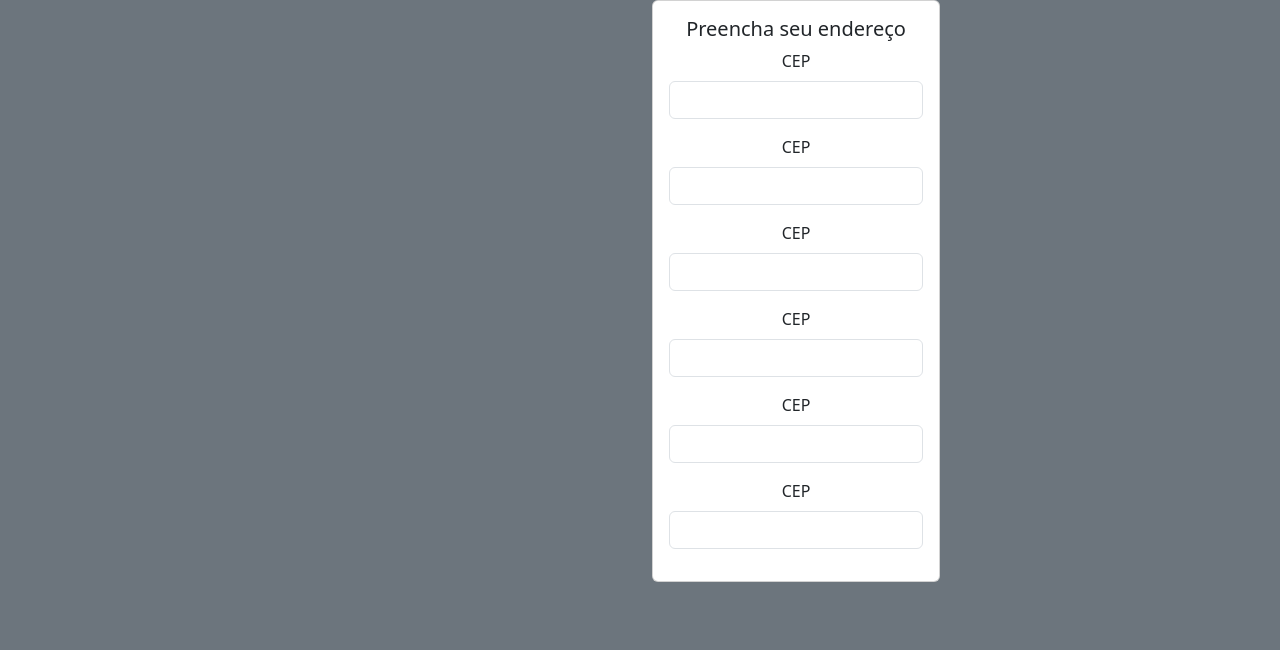
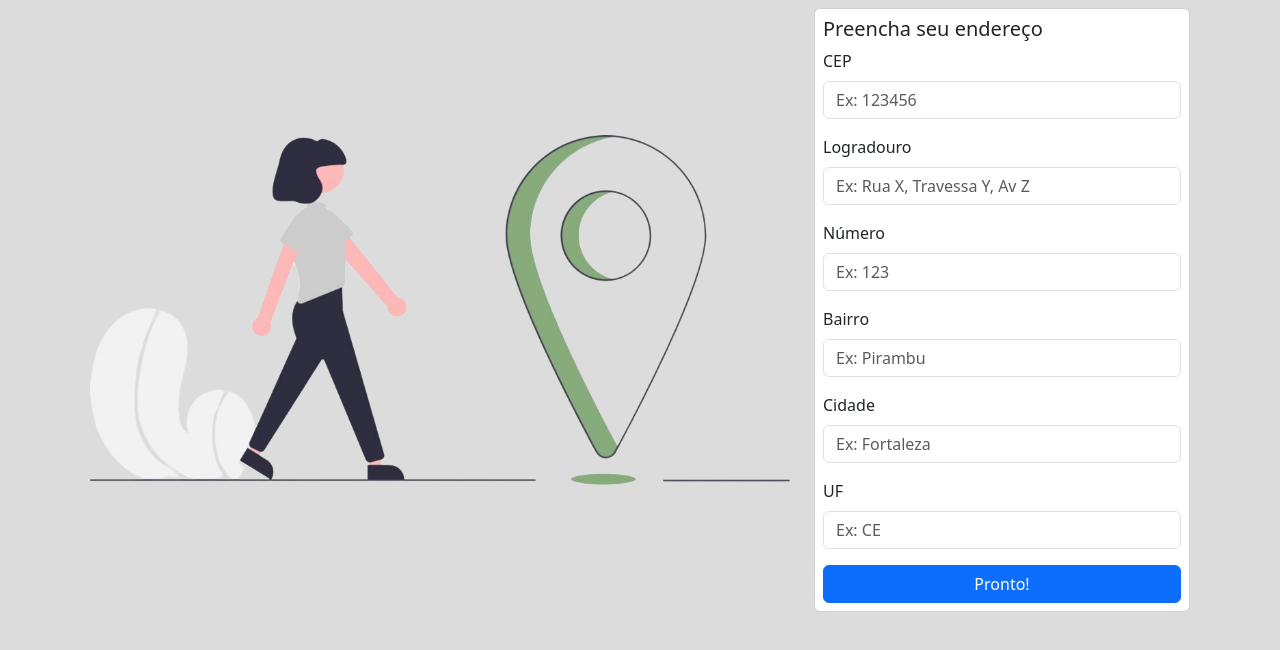
Before and after one commit to ArturSm14/formulario-via-cep, a plain HTML site: page index.html in a window 1280 px wide. Drawn offline with nearby package versions, Linux system fonts and the light colour scheme.

Commit message:
html e estilização terminadas

```diff
--- a/index.html
+++ b/index.html
@@ -4,44 +4,46 @@
     <meta charset="UTF-8">
     <link href="https://cdn.jsdelivr.net/npm/bootstrap@5.3.2/dist/css/bootstrap.min.css" rel="stylesheet" integrity="sha384-T3c6CoIi6uLrA9TneNEoa7RxnatzjcDSCmG1MXxSR1GAsXEV/Dwwykc2MPK8M2HN" crossorigin="anonymous">
     <meta name="viewport" content="width=device-width, initial-scale=1.0">
-    <title>Document</title>
+    <link rel="stylesheet" href="style.css">
+    <title>Formulário de Endereço</title>
 </head>
-<body style="background-color: #6c757d;">
+<body>
     <div class="container text-center">
-        <div class="row align-items-start">
+        <div class="row align-items-center d-flex p-2 ">
             <div class="col">
-                <img src="" alt="">
+                <img src="foto-removebg.png" alt="" class="foto">
             </div>
             <div class="col">
-                <div class="card" style="width: 18rem;">
-                    <div class="card-body">
+                <div class="card w-100" style="width: 18rem;">
+                    <div class="card-body d-flex p-2 flex-column text-start">
                         <h5 class="card-title">Preencha seu endereço</h5>
                         <form action="#">
                             <div class="mb-3">
                                 <label for="" class="form-label">CEP</label>
-                            <input type="text" class="form-control">
+                                <input type="text" class="form-control" placeholder="Ex: 123456">
                             </div>
                             <div class="mb-3">
-                            <label for="" class="form-label">CEP</label>
-                            <input type="text" class="form-control">
+                                <label for="" class="form-label">Logradouro</label>
+                                <input type="text" class="form-control" placeholder="Ex: Rua X, Travessa Y, Av Z">
                             </div>
                             <div class="mb-3">
-                            <label for="" class="form-label">CEP</label>
-                            <input type="text" class="form-control">
+                                <label for="" class="form-label">Número</label>
+                                <input type="text" class="form-control" placeholder="Ex: 123">
                             </div>
                             <div class="mb-3">
-                            <label for="" class="form-label">CEP</label>
-                            <input type="text" class="form-control">
+                                <label for="" class="form-label">Bairro</label>
+                                <input type="text" class="form-control" placeholder="Ex: Pirambu">
                             </div>
                             <div class="mb-3">
-                            <label for="" class="form-label">CEP</label>
-                            <input type="text" class="form-control">
+                                <label for="" class="form-label">Cidade</label>
+                                <input type="text" class="form-control" placeholder="Ex: Fortaleza">
                             </div>
                             <div class="mb-3">
-                            <label for="" class="form-label">CEP</label>
-                            <input type="text" class="form-control">
+                                <label for="" class="form-label">UF</label>
+                                <input type="text" class="form-control" placeholder="Ex: CE">
                             </div>
                         </form>
+                        <button type="button" class="btn btn-primary">Pronto!</button>
                     </div>
                   </div>
             </div>
--- /dev/null
+++ b/style.css
@@ -0,0 +1,7 @@
+body {
+    background-color: #dcdcdc;
+}
+
+.foto{
+    width: 700px;
+}
```
Also changed, not shown: foto-removebg.png (added), foto.jpg (added), 1 other file. Lines whose indentation alone changed are shown as unchanged.
